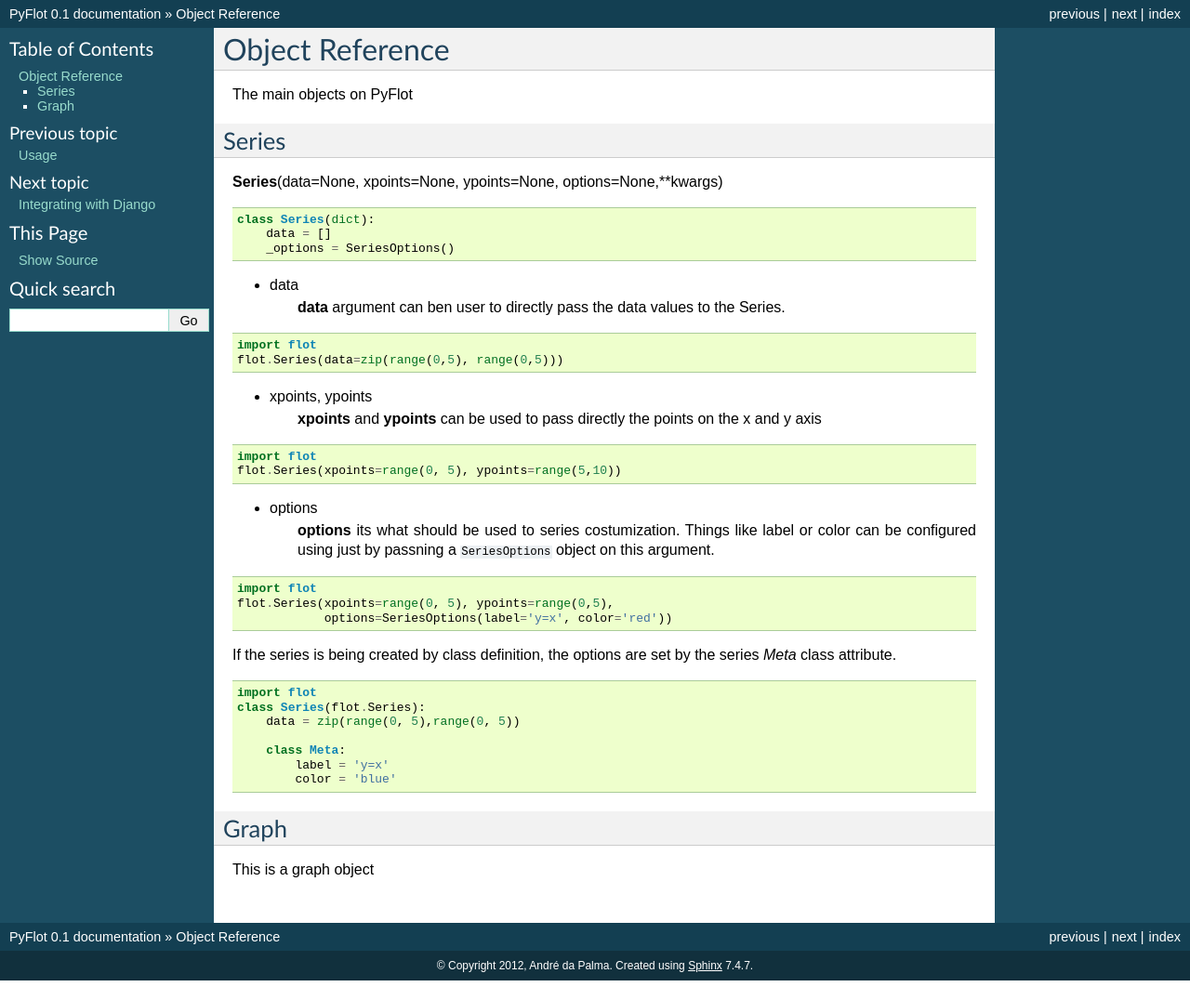
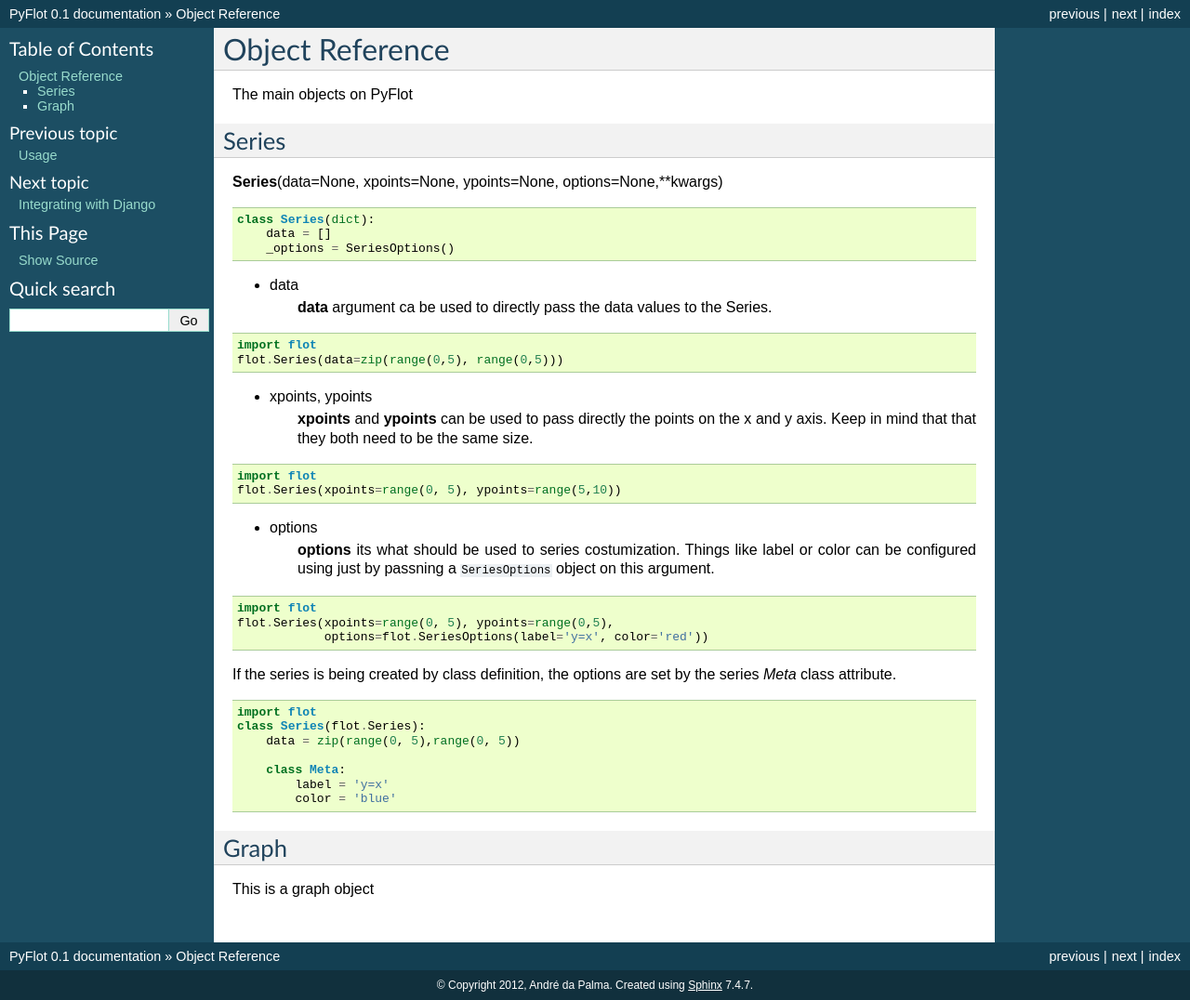
Before and after one commit to andrefsp/pyflot, a Sphinx documentation site: the page built from docs/object-reference.rst, in a window 1280 px wide. Shown: the whole page at 93% size. Built offline with Sphinx 7.4.7, drawn with Linux system fonts in a browser that asks for light colours; before the commit the page ends 1055 px from its top, so only the background shows below that.

Commit message:
Fix tests and tidying up

```diff
--- a/docs/object-reference.rst
+++ b/docs/object-reference.rst
@@ -17,7 +17,7 @@
 
 
 - data
-    **data** argument can ben user to directly pass the data values to the Series.
+    **data** argument ca be used to directly pass the data values to the Series.
 
 ::
 
@@ -26,7 +26,7 @@
 
 
 - xpoints, ypoints
-   **xpoints** and **ypoints** can be used to pass directly the points on the x and y axis
+   **xpoints** and **ypoints** can be used to pass directly the points on the x and y axis. Keep in mind that that they both need to be the same size.
 
 ::
 
@@ -41,7 +41,7 @@
 
     import flot
     flot.Series(xpoints=range(0, 5), ypoints=range(0,5),
-                options=SeriesOptions(label='y=x', color='red'))
+                options=flot.SeriesOptions(label='y=x', color='red'))
 
 
 If the series is being created by class definition, the options are set by the series *Meta* class attribute.
--- a/runtests.py
+++ b/runtests.py
@@ -1,5 +1,5 @@
 import unittest
-from src.tests import *
+from tests import *
 
 if __name__ == "__main__":
     unittest.main()
```
Also changed, not shown: 1 other file.
